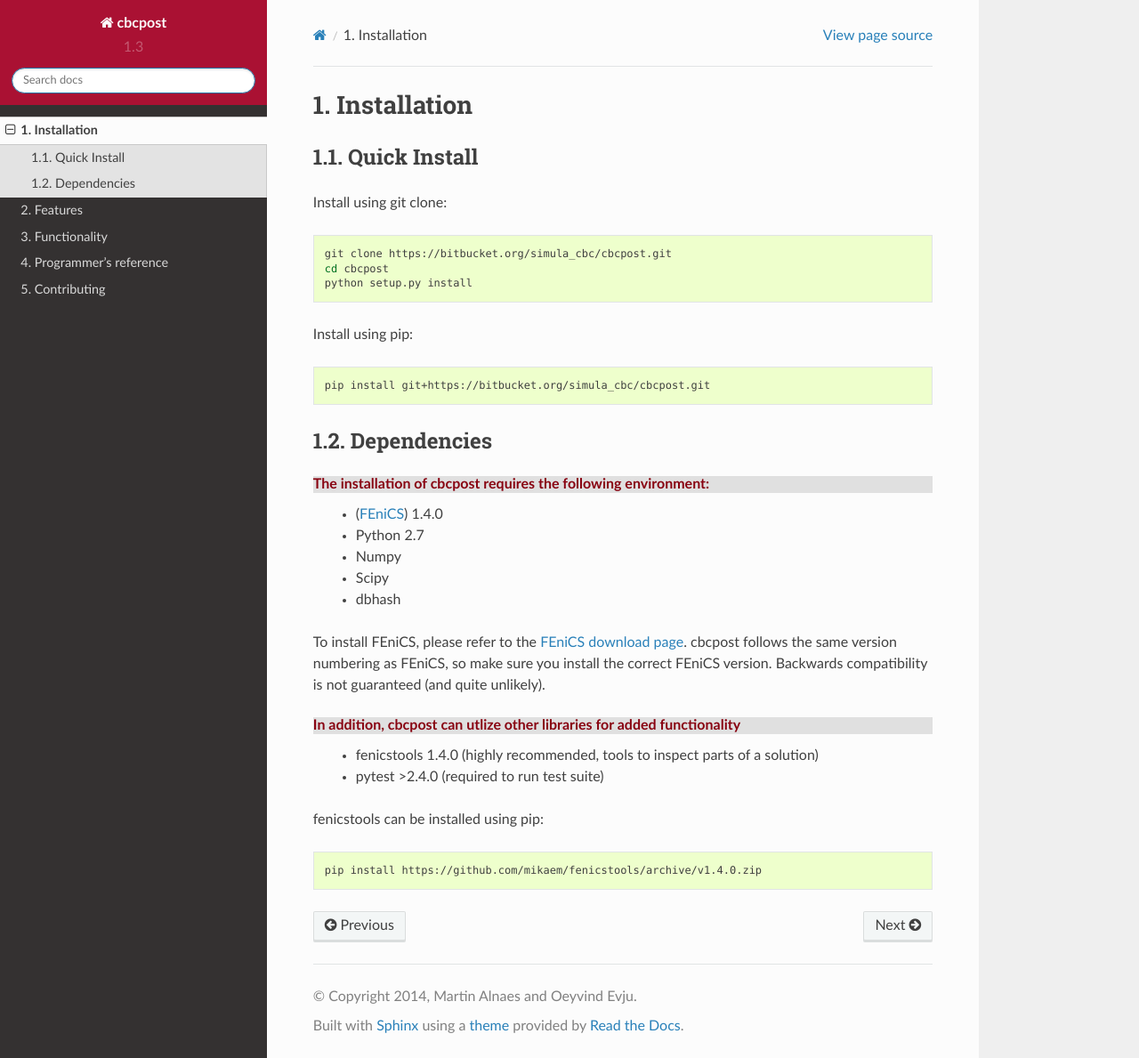
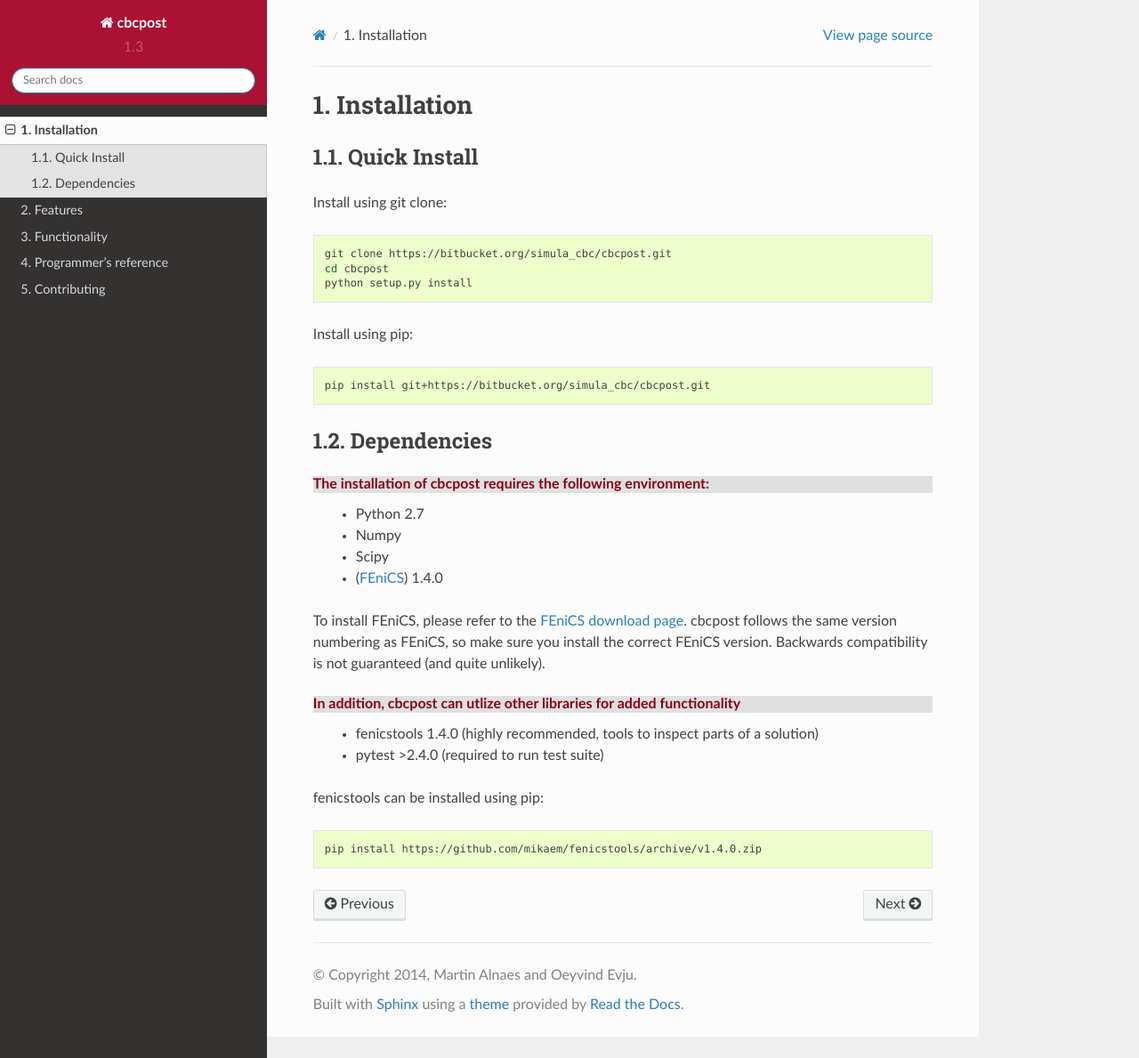
Before and after one commit to jakobes/cbcpost-fork, a Sphinx documentation site: the page built from docs/installation.rst, in a window 1280 px wide and 1189 px high. Shown: the whole window at 89% size. Built offline with Sphinx 7.4.7 and the Read the Docs theme 2.0.0, drawn with Linux system fonts in a browser that asks for light colours; pages that are not in the unit, such as notebooks, are missing from menus.

```diff
--- a/docs/installation.rst
+++ b/docs/installation.rst
@@ -23,11 +23,10 @@ Dependencies
 __________________________________
 
 The installation of cbcpost requires the following environment:
-    * (`FEniCS <http://fenicsproject.org>`_) 1.4.0
     * Python 2.7
     * Numpy
     * Scipy
-    * dbhash
+    * (`FEniCS <http://fenicsproject.org>`_) 1.4.0
 
 To install FEniCS, please refer to the `FEniCS download page
 <http://fenicsproject.org/download/>`_. cbcpost follows the same version numbering
```
